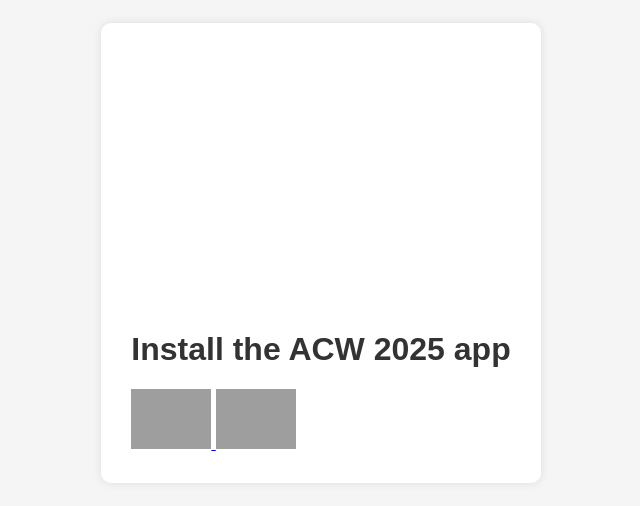
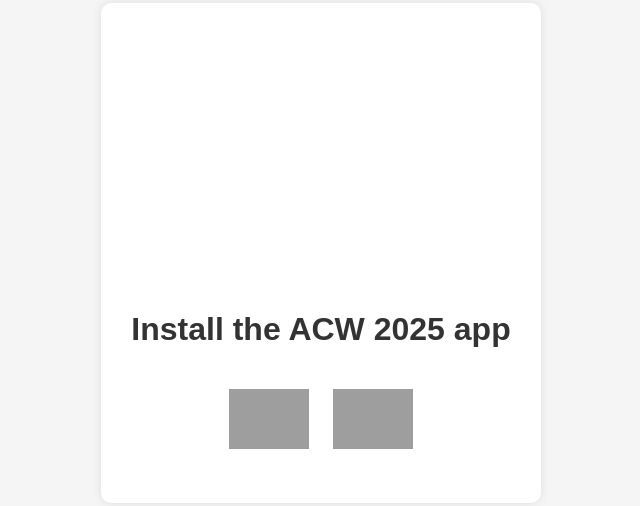
Before and after one commit to acw-install/acw-install.github.io, a plain HTML site: page index.html in a window 1280 px wide. Shown: the part 155-661 px from the top of the page, without its empty margins (319-959 px from the left). Drawn offline with Linux system fonts and the light colour scheme; grey boxes are pictures that could not be loaded.

Commit message:
Update index.html

```diff
--- a/index.html
+++ b/index.html
@@ -44,7 +44,9 @@
             color: #333;
         }
 
-        // TODO: Center next to each other on desktop and stack on mobile
+        .store-buttons {
+            text-align: center;
+        }
 
         .store-buttons a {
             display: inline-block;
```
